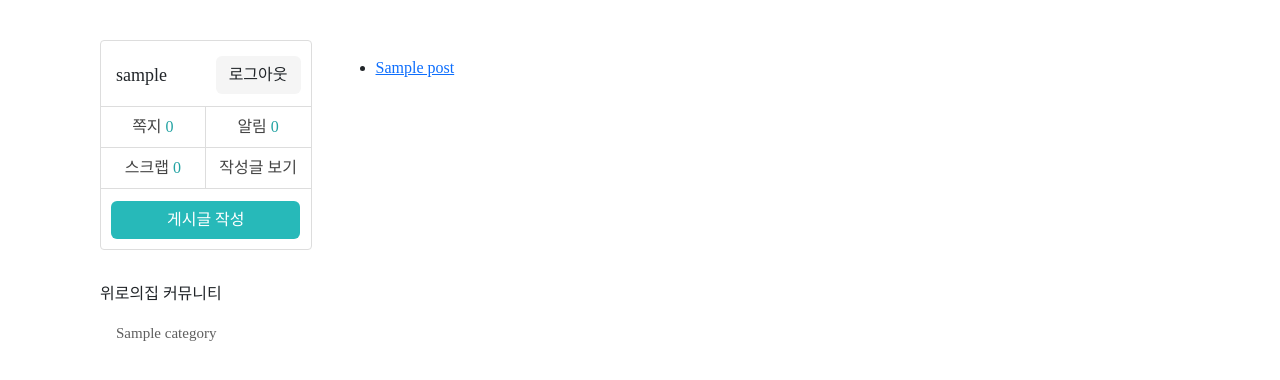
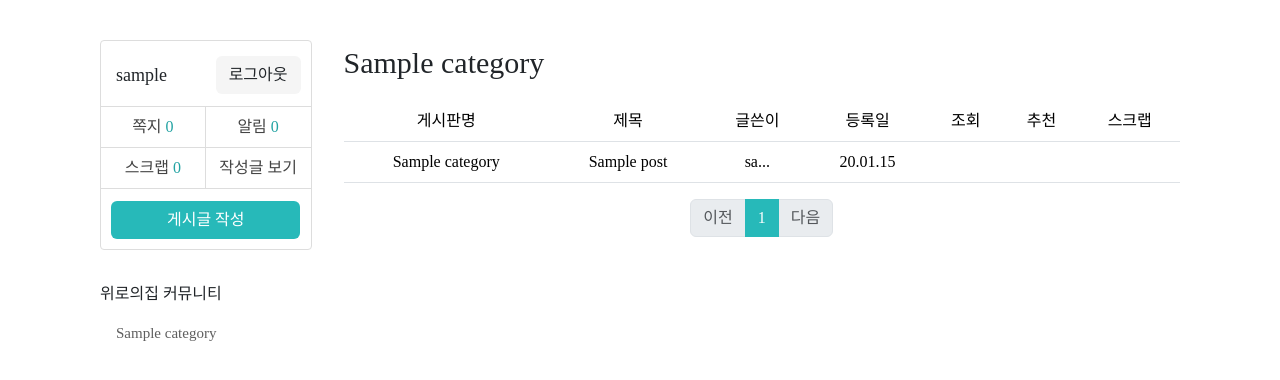
Before and after one commit to jn-97/Personal-PJT-02, a Django app: page /1/ in a window 1280 px wide. Shown: the part 55-435 px from the top of the page. Run offline with Django 3.2, Linux system fonts and the light colour scheme; a user stored in the database is signed in; tables that the repository leaves empty hold one stand-in row (values such as "Sample post"); some libraries are stand-ins or nearby versions; some web fonts are replaced.

Commit message:
docs:community

```diff
--- a/community/templates/community/category.html
+++ b/community/templates/community/category.html
@@ -1,5 +1,7 @@
 {% extends "base.html" %}
 {% load static %}
+
+{% block css %}<link rel="stylesheet" href="{% static 'css/community/community.css' %}">{% endblock css %}
 
 {% block mini-category %}
 {% for category in categories %}
@@ -9,12 +11,67 @@
 
 {% block content %}
 
-<p style="font-size: 30px;">{{ categories.name }}</p>
+<p style="font-size: 30px;">{{ category.name }}</p>
 
-<ul>
-    {% for post in posts %}
-        <li><a href="{{ post.get_absolute_url }}">{{ post.title }}</a></li>
-    {% endfor %}
+<table class="table">
+  <thead>
+    <tr style="text-align: center;">
+      <td scope="col">게시판명</td>
+      <td scope="col">제목</td>
+      <td scope="col">글쓴이</td>
+      <td scope="col">등록일</td>
+      <td scope="col">조회</td>
+      <td scope="col">추천</td>
+      <td scope="col">스크랩</td>
+    </tr>
+  </thead>
+  <tbody>
+  {% for post in posts %}
+      <tr style="text-align: center;">
+          <td style="cursor: pointer;"><a class="GoToDetail" href="{% url 'community:detail' category_id=post.category.pk pk=post.pk %}">{{ post.category }}</a></td>
+          <td style="cursor: pointer;"><a class="GoToDetail" href="{% url 'community:detail' category_id=post.category.pk pk=post.pk %}">{{ post.title|truncatechars:35 }}</a></td>
+          <td>{{ post.writer|truncatechars:5 }}</td>
+          <td>{{ post.created_at|date:"y.m.d" }}</td>
+          <td></td>
+          <td></td>
+          <td></td>
+      </tr>
+  {% endfor %}
+</tbody>
+</table>
+<ul class="pagination justify-content-center">
+<!-- 이전페이지 -->
+{% if posts.has_previous %}
+<li class="page-item">
+    <a class="page-link" href="?page={{ posts.previous_page_number }}">이전</a>
+</li>
+{% else %}
+<li class="page-item disabled">
+    <a class="page-link" tabindex="-1" aria-disabled="true" href="#">이전</a>
+</li>
+{% endif %}
+<!-- 페이지리스트 -->
+{% for page_number in posts.paginator.page_range %}
+{% if page_number == posts.number %}
+<li class="page-item active" aria-current="page">
+    <a class="page-link" href="?page={{ page_number }}">{{ page_number }}</a>
+</li>
+{% else %}
+<li class="page-item">
+    <a class="page-link" href="?page={{ page_number }}">{{ page_number }}</a>
+</li>
+{% endif %}
+{% endfor %}
+<!-- 다음페이지 -->
+{% if posts.has_next %}
+<li class="page-item">
+    <a class="page-link" href="?page={{ posts.next_page_number }}">다음</a>
+</li>
+{% else %}
+<li class="page-item disabled">
+    <a class="page-link" tabindex="-1" aria-disabled="true" href="#">다음</a>
+</li>
+{% endif %}
 </ul>
 
 {% endblock content %}
--- a/community/views.py
+++ b/community/views.py
@@ -51,13 +51,16 @@ def detail(request, category_id, pk):
   return render(request, 'community/detail.html', {'post': post, 'category': category})
 
 def category(request, category_id):
+  page = request.GET.get('page', '1')
   category = get_object_or_404(Category, id=category_id)
   posts = Post.objects.filter(category=category)
   categories = Category.objects.all()
+  paginator = Paginator(posts, 20)
+  page_obj = paginator.get_page(page)
 
   context = {
     'category': category,
-    'posts': posts,
+    'posts': page_obj,
     'categories': categories,
   }
 
```
